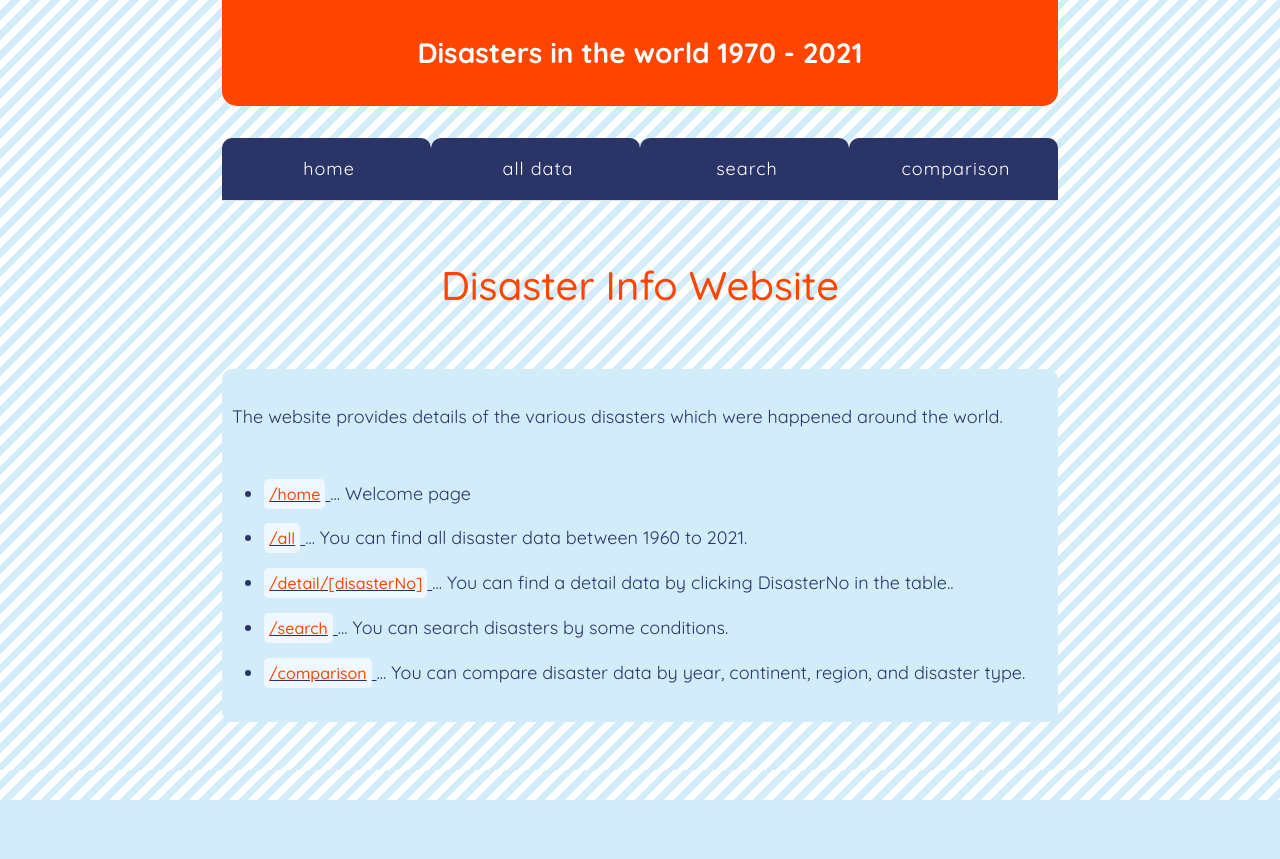
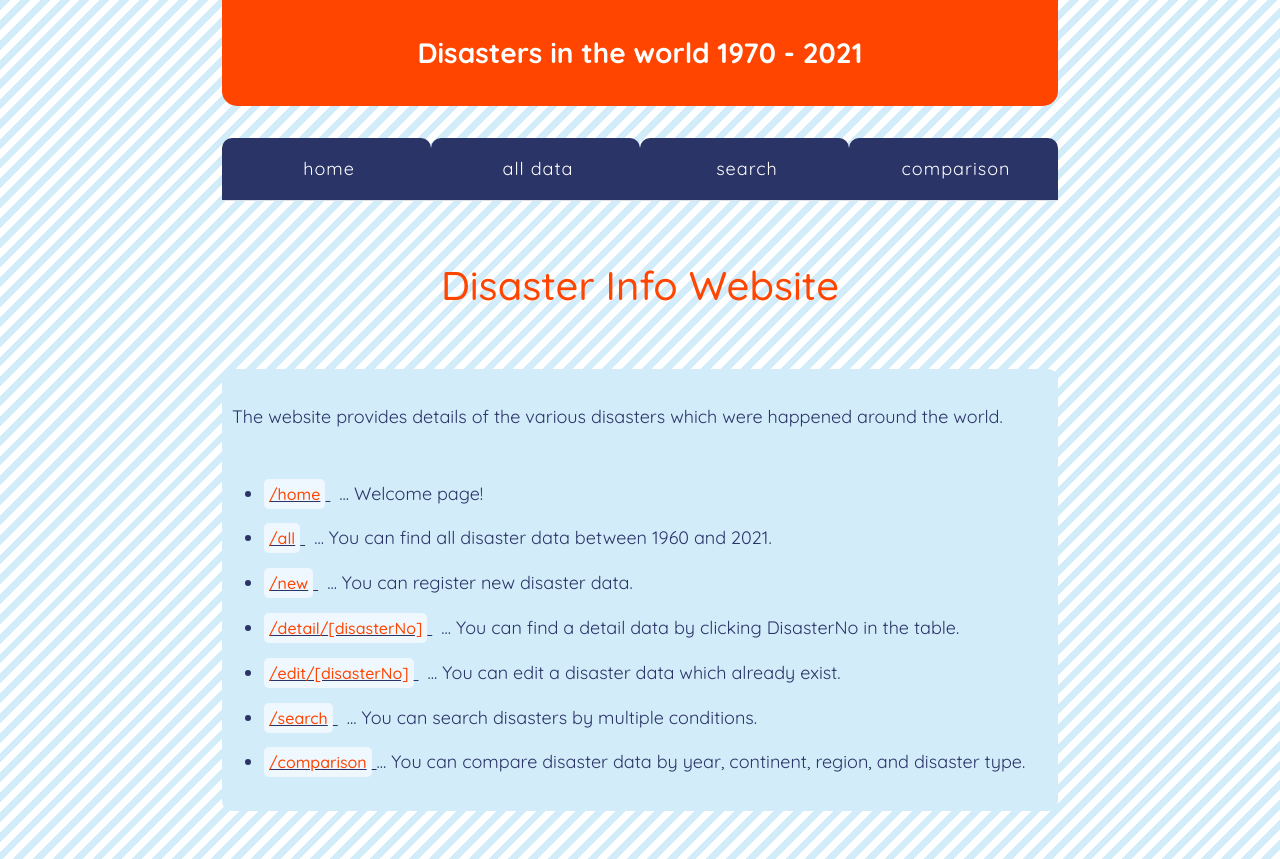
Before and after one commit to azusaw/hotel_CS551Q, a Django app: page / in a window 1280 px wide. Before the commit the page ends 800 px from the top, so only its background shows below. Run offline with Django 4.2, Linux system fonts and the light colour scheme; some libraries are stand-ins or nearby versions.

Commit message:
organise paths of each pages, update home page

```diff
--- a/disaster/templates/disaster_detail.html
+++ b/disaster/templates/disaster_detail.html
@@ -12,7 +12,7 @@ Detail: {{disaster.disasterNo}}
 {% include 'map.html' with geoLocation=geoLocation %}
 {% endif %}
 
-<div style="text-align: center">
+<div style="text-align: center; margin: 2rem 0;">
     <a href="{% url 'disaster_edit' disasterNo=disaster.disasterNo %}">
     <span class="btn" style="width: 300px">
         <i class="fa-solid fa-pen-to-square mr-2"></i>Edit this disaster
--- a/disaster/templates/home.html
+++ b/disaster/templates/home.html
@@ -10,29 +10,37 @@ Disaster Info Website
         <li>
             <a href="{% url 'home' %}">
                 <span class="tag">/home</span>
-            </a>... Welcome page
+            </a>&ensp;... Welcome page!
         </li>
         <li>
             <a href="{% url 'all' %}">
                 <span class="tag">/all</span>
-            </a> ... You can find all disaster data between 1960 to 2021.
+            </a>&ensp;... You can find all disaster data between 1960 and 2021.
+        </li>
+        <li>
+            <a href="{% url 'disaster_new' %}">
+                <span class="tag">/new</span>
+            </a>&ensp;... You can register new disaster data.
         </li>
         <li>
             <a href="{% url 'detail' disasterNo='2011-0082-JPN' %}">
                 <span class="tag">/detail/[disasterNo]</span>
-            </a>... You can find a detail data by clicking
-            DisasterNo in the table..
+            </a>&ensp;... You can find a detail data by clicking DisasterNo in the table.
+        </li>
+        <li>
+            <a href="{% url 'disaster_edit' disasterNo='2011-0082-JPN' %}">
+                <span class="tag">/edit/[disasterNo]</span>
+            </a>&ensp;... You can edit a disaster data which already exist.
         </li>
         <li>
             <a href="{% url 'comparison' %}">
                 <span class="tag">/search</span>
-            </a>... You can search disasters by some conditions.
+            </a>&ensp;... You can search disasters by multiple conditions.
         </li>
         <li>
             <a href="{% url 'comparison' %}">
                 <span class="tag">/comparison</span>
-            </a> ... You can compare disaster data by year, continent, region,
-            and disaster type.
+            </a> ... You can compare disaster data by year, continent, region, and disaster type.
         </li>
     </ul>
 </div>
--- a/disaster/urls.py
+++ b/disaster/urls.py
@@ -8,7 +8,7 @@ urlpatterns = [
     path('detail/<slug:disasterNo>/', views.disaster_detail, name='detail'),
     path('search', views.search, name='search'),
     path('comparison', views.comparison, name='comparison'),
-    path('disaster/new', views.disaster_new, name='disaster_new'),
-    path('disaster/<slug:disasterNo>/edit', views.disaster_edit, name='disaster_edit'),
-    path('disaster/<slug:disasterNo>/delete', views.disaster_delete, name='disaster_delete'),
+    path('new', views.disaster_new, name='disaster_new'),
+    path('edit/<slug:disasterNo>', views.disaster_edit, name='disaster_edit'),
+    path('delete/<slug:disasterNo>', views.disaster_delete, name='disaster_delete'),
 ]
```
